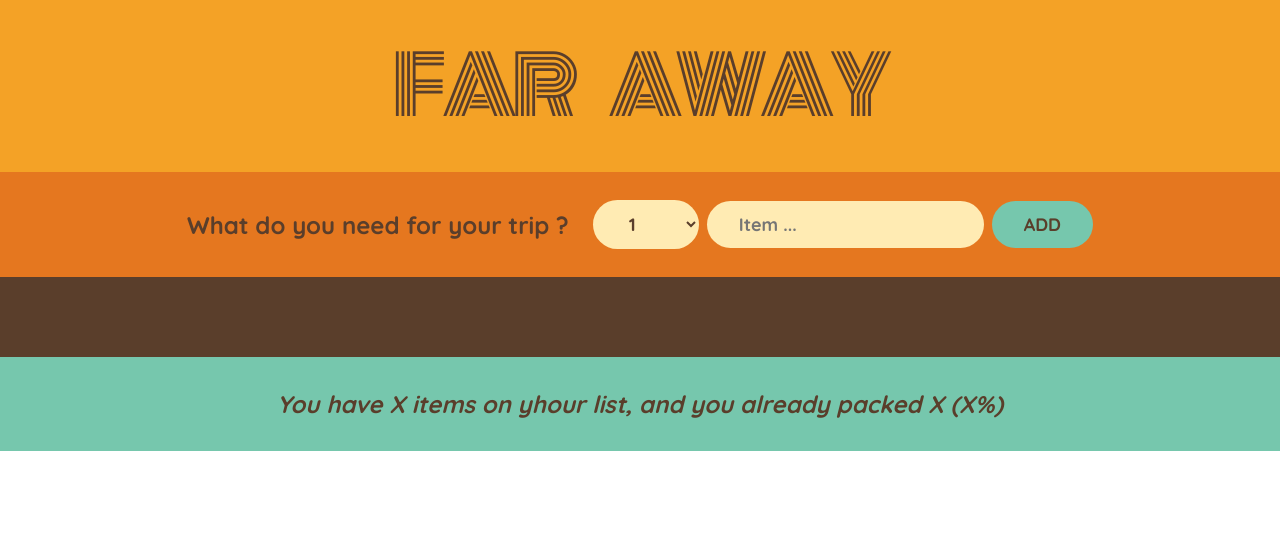
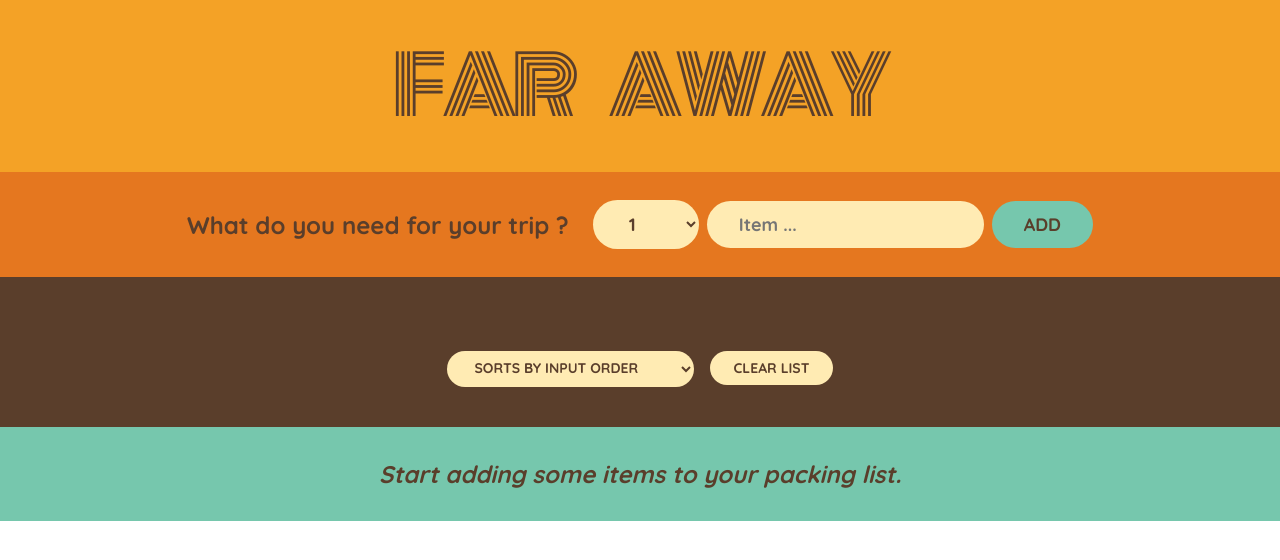
Before and after one commit to yanina-amatore/travel-list, a React (Create React App) app: page / in a window 1280 px wide. Shown: the top 560 px of the page. Built offline with nearby package versions, Linux system fonts and the light colour scheme.

Commit message:
adding clear list  and sorting  functionality

```diff
--- a/src/App.js
+++ b/src/App.js
@@ -1,6 +1,5 @@
-import {useState} from 'react';
-import './App.css';
-
+import { useState } from 'react'
+import './App.css'
 
 // const initialItems = [
 //   { id: 1, description: "Passports", quantity: 2, packed: false },
@@ -10,117 +9,174 @@ import './App.css';
 
 // ];
 
+export default function App() {
+  const [items, setItems] = useState([])
 
-export default function App() {
-
-  const [items, setItems]= useState([])
-
-  function handleDeleteItem(id){
-    setItems(items=> items.filter (item => item.id !== id))
+  function handleDeleteItem(id) {
+    setItems((items) => items.filter((item) => item.id !== id))
   }
 
-  function handleAddItems(item){
-    setItems( (items )=> [...items, item])
+  function handleAddItems(item) {
+    setItems((items) => [...items, item])
   }
 
-  function handleToggleItem(id){
-    setItems((items)=>
-     items.map( (item ) => item.id === id ? { ... item, packed : !item.packed}
-     : item
+  function handleToggleItem(id) {
+    setItems((items) =>
+      items.map((item) =>
+        item.id === id ? { ...item, packed: !item.packed } : item
       )
     )
+  }
+
+  function handleClearList() {
+    const confirmed = window.confirm('Are you sure you want to clear the list?')
+    if (confirmed) setItems([])
   }
 
   return (
     <div className="App">
       <Logo />
       <Form onAddItems={handleAddItems} />
-       <PackingList items={items} onDeleteItem={handleDeleteItem} onToggleItem ={handleToggleItem}/>
-       <Stats/>
+      <PackingList
+        items={items}
+        onDeleteItem={handleDeleteItem}
+        onToggleItem={handleToggleItem}
+        onClearList={handleClearList}
+      />
+      <Stats items={items} />
     </div>
-  );
+  )
 }
 
-function Logo () {
-  return (
-    <h1 className="">
-     Far Away
-    </h1>
-  );
+function Logo() {
+  return <h1 className="">Far Away</h1>
 }
 
-function Form({onAddItems}) {
-  const [description, setDescription]= useState('')
-  const [quantity, setQuantity]= useState(1)
-
+function Form({ onAddItems }) {
+  const [description, setDescription] = useState('')
+  const [quantity, setQuantity] = useState(1)
 
   function handleSubmit(e) {
-    e.preventDefault();
+    e.preventDefault()
 
-    if ( !description ) return;
+    if (!description) return
 
-    const newItem= { description, quantity, packed:false, id:Date.now()};
-    console.log(newItem);
+    const newItem = { description, quantity, packed: false, id: Date.now() }
+    console.log(newItem)
 
-    onAddItems (newItem)
+    onAddItems(newItem)
 
-    setDescription("")
+    setDescription('')
     setQuantity(1)
   }
 
-
   return (
-    <form className="add-form" onSubmit = {handleSubmit}>
+    <form className="add-form" onSubmit={handleSubmit}>
       <h3> What do you need for your trip ?</h3>
       <select
-      value= {quantity}onChange={(e) => setQuantity (Number(e.target.value))}>
-        {Array.from({length:20}, (_,i) => i+1).map(
-          (num) => (
-          <option value= {num}  key={num}>
+        value={quantity}
+        onChange={(e) => setQuantity(Number(e.target.value))}
+      >
+        {Array.from({ length: 20 }, (_, i) => i + 1).map((num) => (
+          <option value={num} key={num}>
             {num}
           </option>
         ))}
       </select>
-     <input type="text"
-     placeholder='Item ...'
+      <input
+        type="text"
+        placeholder="Item ..."
         value={description}
-     onChange={(e) => setDescription (e.target.value)}
+        onChange={(e) => setDescription(e.target.value)}
       />
       <button>Add</button>
     </form>
-  );
+  )
 }
 
-function PackingList({items , onDeleteItem, onToggleItem}) {
+function PackingList({ items, onDeleteItem, onToggleItem, onClearList }) {
+  const [sortBy, setSortBy] = useState('input')
+
+  let sortedItems
+
+  if (sortBy === 'input') sortedItems = items
+
+  if (sortBy === 'description')
+    sortedItems = items
+      .slice()
+      .sort((a, b) => a.description.localeCompare(b.description))
+
+  if (sortBy === 'packed')
+    sortedItems = items
+      .slice()
+      .sort((a, b) => Number(a.packed) - Number(b.packed))
+
   return (
-    <div  className="list">
+    <div className="list">
       <ul>
-      {items.map(item => (
-      <Item item= {item} key={item.id} onDeleteItem={onDeleteItem} onToggleItem={onToggleItem}/>
-      )) }
+        {sortedItems.map((item) => (
+          <Item
+            item={item}
+            key={item.id}
+            onDeleteItem={onDeleteItem}
+            onToggleItem={onToggleItem}
+          />
+        ))}
       </ul>
+
+      <div className="actions">
+        <select value={sortBy} onChange={(e) => setSortBy(e.target.value)}>
+          <option value="input">Sorts by input order</option>
+          <option value="packed">Sorts by packed status</option>
+          <option value="description">Sorts by description</option>
+        </select>
+        <button onClick={onClearList}>Clear list</button>
       </div>
-  );
+    </div>
+  )
 }
 
-function Item ({item, onDeleteItem, onToggleItem}) {
- return(
+function Item({ item, onDeleteItem, onToggleItem }) {
+  return (
     <li>
-    <input type='checkbox'value={item.packed} onChange={()=>{onToggleItem(item.id)}}/>
+      <input
+        type="checkbox"
+        value={item.packed}
+        onChange={() => {
+          onToggleItem(item.id)
+        }}
+      />
       <span style={item.packed ? { textDecoration: 'line-through' } : {}}>
         {item.quantity} {item.description}
       </span>
 
       <button onClick={() => onDeleteItem(item.id)}>❌</button>
     </li>
-
   )
 }
 
-function Stats() {
+function Stats({ items }) {
+  if (!items.length)
+    return (
+      <p className="stats">
+        <em>Start adding some items to your packing list.</em>
+      </p>
+    )
+
+  const numItems = items.length
+  const numPacked = items.filter((item) => item.packed).length
+  const percentage = Math.round((numPacked / numItems) * 100)
+
+  console.log(numItems)
+  console.log(numPacked)
+
   return (
     <footer className="stats">
-        <em> You have  X items on yhour list, and you already packed X (X%)</em>
+      <em>
+        {percentage === 100
+          ? 'You have everything you need'
+          : `You have ${numItems} items on your list, and you already packed ${numPacked} (${percentage}%)`}
+      </em>
     </footer>
-  );
+  )
 }
```
Lines whose indentation alone changed are shown as unchanged.
